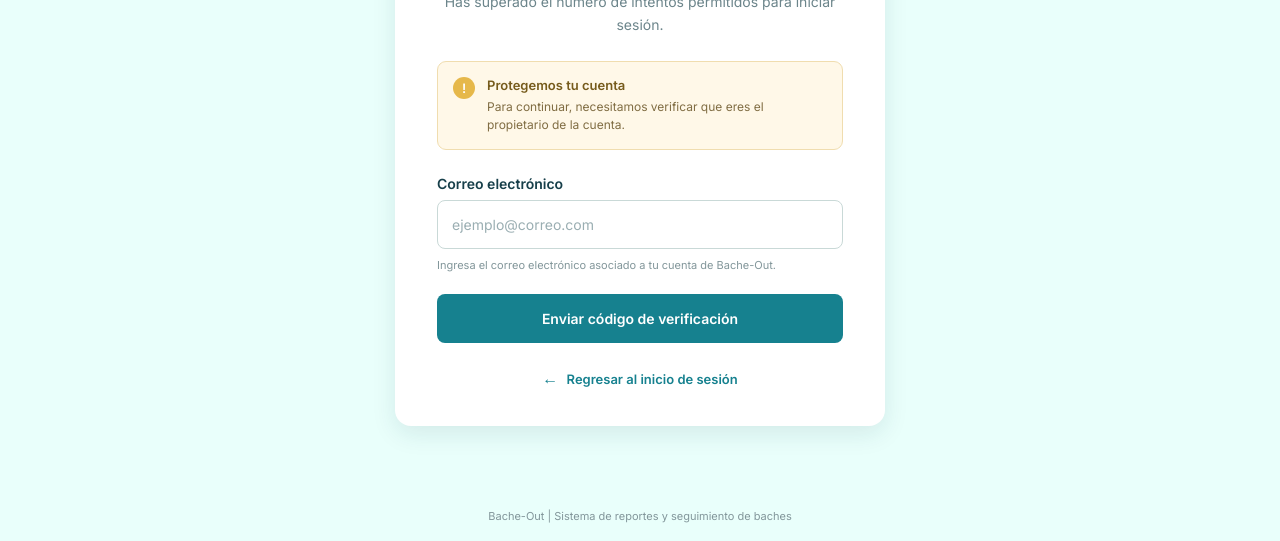
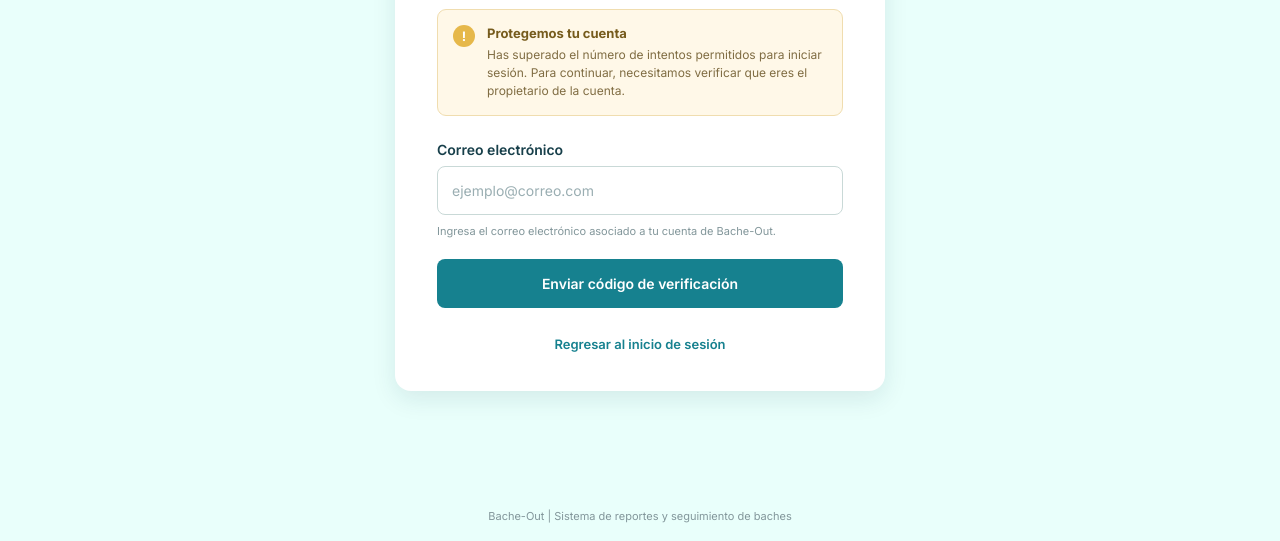
Before and after one commit to JCBenito/Bache-out, a website: page frontend/verificacion_correo.html in a window 1280 px wide. Shown: the part 259-800 px from the top of the page. Drawn offline with Linux system fonts and the light colour scheme.

Commit message:
Update verificacion_correo.html

```diff
--- a/frontend/verificacion_correo.html
+++ b/frontend/verificacion_correo.html
@@ -8,12 +8,12 @@
 
     <title>Bache-Out | Verificación de seguridad</title>
 
-    <link rel="stylesheet" href="css/verificacion_correo.css">
-
     <link rel="preconnect" href="https://fonts.googleapis.com">
     <link rel="preconnect" href="https://fonts.gstatic.com" crossorigin>
 
-    <link href="https://fonts.googleapis.com/css2?family=Inter:wght@400;500;600&family=Montserrat:wght@600;700;800&display=swap" rel="stylesheet">
+    <link href="https://fonts.googleapis.com/css2?family=Inter:wght@400;500;600;700&family=Montserrat:wght@600;700;800&display=swap" rel="stylesheet">
+
+    <link rel="stylesheet" href="css/verificacion_correo.css">
 </head>
 
 <body>
@@ -37,34 +37,29 @@
 
         <section class="tarjeta-verificacion">
 
-
             <!-- TÍTULO -->
             <div class="titulo-verificacion">
 
-                <span class="etiqueta">SEGURIDAD DE LA CUENTA</span>
-
                 <h1>Verificación de seguridad</h1>
-
-                <p>
-                    Has superado el número de intentos permitidos
-                    para iniciar sesión.
-                </p>
 
             </div>
 
 
-            <!-- AVISO -->
+            <!-- AVISO DE SEGURIDAD -->
             <div class="aviso-seguridad">
 
                 <div class="aviso-icono">!</div>
 
-                <div>
+                <div class="aviso-contenido">
+
                     <strong>Protegemos tu cuenta</strong>
 
                     <p>
-                        Para continuar, necesitamos verificar
-                        que eres el propietario de la cuenta.
+                    Has superado el número de intentos permitidos
+                    para iniciar sesión. Para continuar, necesitamos verificar
+                    que eres el propietario de la cuenta.
                     </p>
+
                 </div>
 
             </div>
@@ -112,7 +107,6 @@
             <div class="regresar">
 
                 <a href="login.html">
-                    <span aria-hidden="true">←</span>
                     Regresar al inicio de sesión
                 </a>
 
@@ -123,13 +117,15 @@
     </main>
 
 
+    <!-- PIE DE PÁGINA -->
     <footer class="pie-pagina">
+
         <p>Bache-Out | Sistema de reportes y seguimiento de baches</p>
+
     </footer>
 
 
     <script src="js/verificacion_correo.js"></script>
 
 </body>
-
 </html>
```
